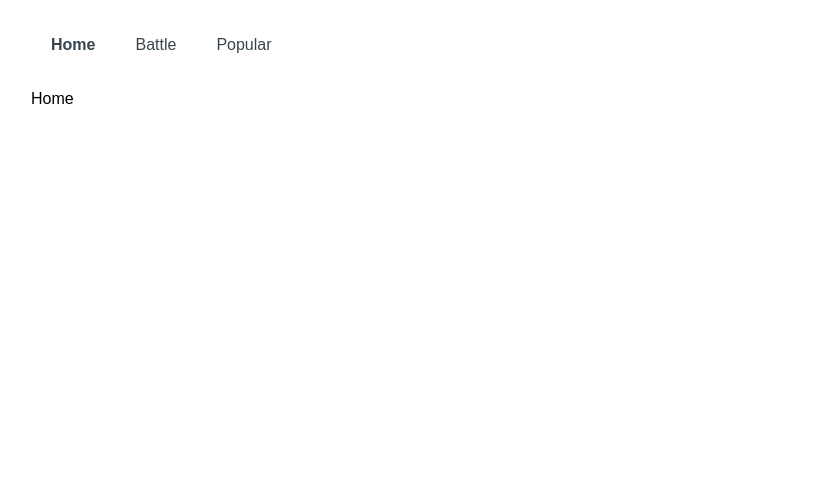
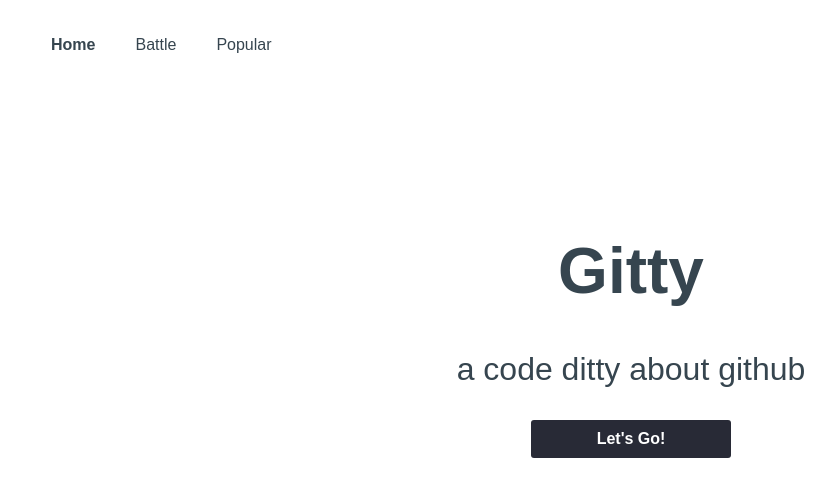
Before and after one commit to maacko/gitty, a React app: page / in a window 1280 px wide. Shown: the whole page, without its empty margins (9-844 px from the left). Built offline with nearby package versions, Linux system fonts and the light colour scheme.

Commit message:
The Home Component
The design, if you can even call it that, of the Home component is tentative. I
didn't want to leave it empty so I put up something simple. I'll revisit the
design once I get the barebones of the app working.

/index.css:
        - Adding the styling for the Home Component

/components/Home.js:
        - A simple component consisting of a button and some text

```diff
--- a/app/components/Home.js
+++ b/app/components/Home.js
@@ -1,9 +1,12 @@
 import React from 'react'
+import {Link} from 'react-router-dom'
 
 export default function Home (props) {
     return (
-        <div>
-            Home
+        <div id='home-container'>
+            <h1>Gitty</h1>
+            <h2>a code ditty about github</h2>
+            <Link className='button' to='/battle'>Let's Go!</Link>
         </div>
     )
 }
--- a/app/index.css
+++ b/app/index.css
@@ -76,3 +76,43 @@ ul {
 .active {
     font-weight: bold;
 }
+
+/*Home component*/
+#home-container {
+    margin-top: 10em;
+    text-align: center;
+    color: #36454F;
+}
+
+#home-container h1 {
+    font-size: 4em;
+}
+
+#home-container h2 {
+    font-size: 2em;
+    margin-bottom: 1em;
+    font-weight: normal;
+}
+
+#home-container .button {
+    display: block;
+    background-color: #282a36;
+    color: white;
+    width: 200px;
+    border-radius: 3px;
+    padding: 10px 0;
+    margin: auto;
+    font-size: 16px;
+    font-weight: bold;
+}
+
+#home-container .button:hover:enabled {
+    background: linear-gradient(#1a1a1a, #0a0a0a);
+    color: #fff;
+    text-decoration:none;
+}
+
+#home-container .button:active {
+    /*to get that button feel, move it slightly*/
+    transform: translateY(1px);
+}
```
